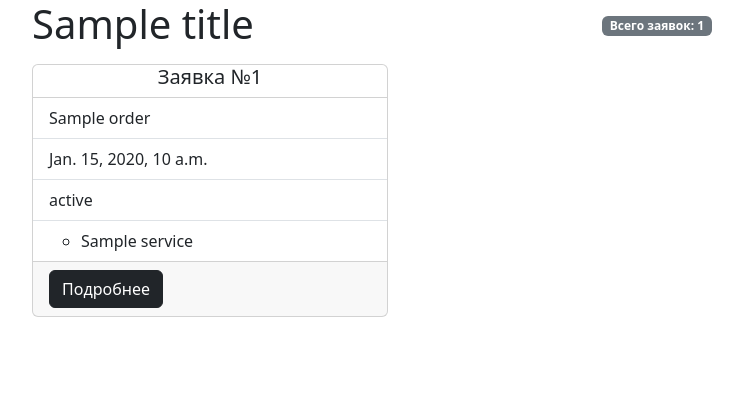
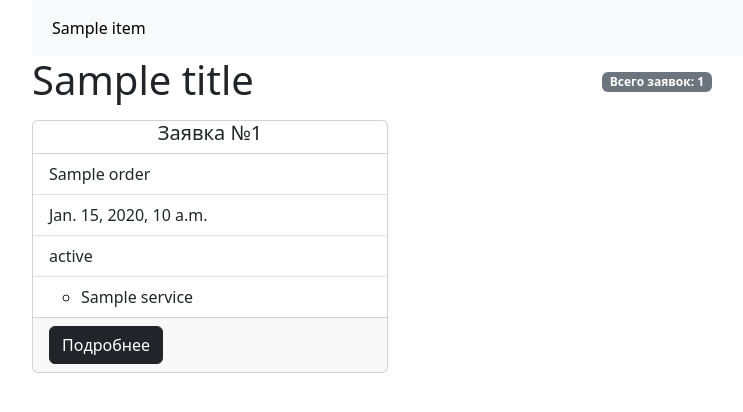
Before and after one commit to KonstantinZenin/django_412, a Django app: template core/templates/core/orders_list.html in a window 1280 px wide. Shown: the top 412 px of the page, without its empty margins (50-793 px from the left). Run offline with Django 5.2, Linux system fonts and the light colour scheme; the template is opened without the code that fills it: most values are stand-ins (such as "Sample title", 1, 10 or a date in 2020).

Commit message:
lesson_45: добавлено меню навигации с динамическими элементами и обновлены маршруты для использования именованных URL

```diff
--- a/barbershop/urls.py
+++ b/barbershop/urls.py
@@ -6,7 +6,7 @@ from django.urls import include
 
 urlpatterns = [
     path('admin/', admin.site.urls),
-    path('', main),
+    path("", main, name="main"),
     # Подключаем маршруты из приложения core
     path("barbershop/", include("core.urls")),
 ]
--- a/core/data.py
+++ b/core/data.py
@@ -1,3 +1,5 @@
+MENU_ITEMS=[]
+
 masters = [
     {"id": 1, "name": "Эльдар 'Бритва' Рязанов"},
     {"id": 2, "name": "Зоя 'Ножницы' Космодемьянская"},
--- a/core/urls.py
+++ b/core/urls.py
@@ -7,8 +7,8 @@ from core.views import master_detail, thanks, test, orders_list, order_detail
 #  Эти маршруты будут доступны с префиксом /barbershop/
 
 urlpatterns = [
-    path("master/<int:master_id>/", master_detail),
-    path("thanks/", thanks),
+    path("master/<int:master_id>/", master_detail, name="master_detail"),
+    path("thanks/", thanks, name="thanks"),
     path("orders/", orders_list, name="orders_list"),
     path("orders/<int:order_id>/", order_detail, name="order_detail"),
 ]
--- a/core/views.py
+++ b/core/views.py
@@ -1,3 +1,4 @@
+from re import M
 from django.shortcuts import render
 from django.http import HttpResponse
 from .data import *
@@ -28,6 +29,7 @@ def thanks(request):
 
     context = {
         "masters_count": masters_count,
+        "menu_items": MENU_ITEMS,
     }
 
     return render(request, "core/thanks.html", context)
--- a/templates/base.html
+++ b/templates/base.html
@@ -11,6 +11,9 @@
 </head>
 <body>
     <div class="container">
+        <header>
+            {% include "nav_menu_include.html" %}
+        </header>
         {% block content %}
 
         {% endblock  %}
--- /dev/null
+++ b/templates/nav_menu_include.html
@@ -0,0 +1,16 @@
+<nav class="navbar navbar-expand-lg bg-body-tertiary">
+    <div class="container-fluid">
+        {% comment %} <a class="navbar-brand" href="#">Панель навигации</a>
+        <button class="navbar-toggler" type="button" data-bs-toggle="collapse" data-bs-target="#navbarNav" aria-controls="navbarNav" aria-expanded="false" aria-label="Переключатель навигации">
+        <span class="navbar-toggler-icon"></span>
+        </button> {% endcomment %}
+    <div class="collapse navbar-collapse" id="navbarNav">
+        <ul class="navbar-nav">
+            {% for item in menu_items %}
+            <li class="nav-item">
+                <a class="nav-link active" aria-current="page" href="{% url item.url_name %}">{{ item.name }}</a>
+            {% endfor %}
+        </ul>
+    </div>
+    </div>
+</nav>
```
Also changed, not shown: barbershop/settings.py (line endings or trailing spaces).
